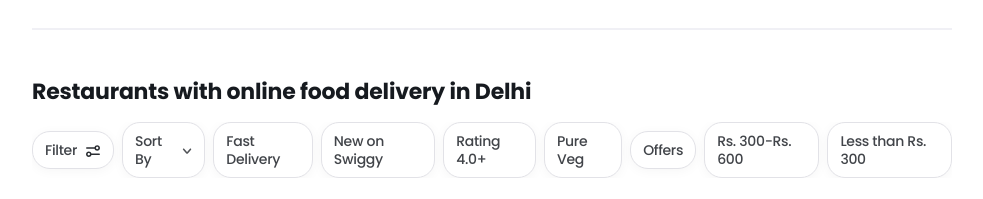
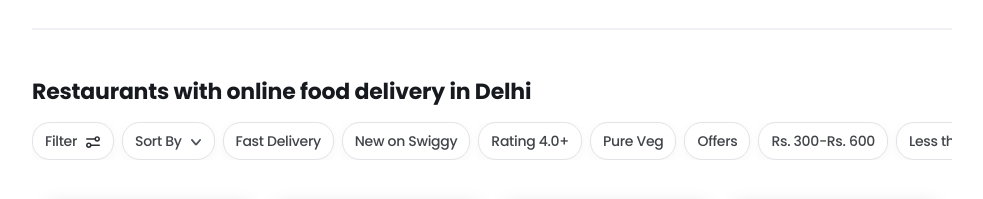
Before and after one commit to satyanshp/swiggy, a React (Create React App) app: page / in a window 1280 px wide. Shown: the part 780-979 px from the top of the page, without its empty margins (148-1131 px from the left). Built offline with nearby package versions, Linux system fonts and the light colour scheme.

Commit message:
Update section3.css

```diff
--- a/src/Components/Styles/section3.css
+++ b/src/Components/Styles/section3.css
@@ -9,6 +9,10 @@
     width: 100%;
     overflow-x: auto;
     gap: 0.5rem;
+}
+
+.filters::-webkit-scrollbar{
+    display: none;
 }
 
 .filter_tags{
@@ -41,6 +45,7 @@
     line-height: 18px;
     letter-spacing: -0.3px;
     color: rgba(2, 6, 12, 0.75);
+    white-space: nowrap;
 }
 
 .infinite_cards{
@@ -48,7 +53,7 @@
     display: flex;
     align-items: center;
     flex-wrap: wrap;
-    column-gap: 32px;
+    column-gap: 3%;
     row-gap: 32px;
 }
 
```
